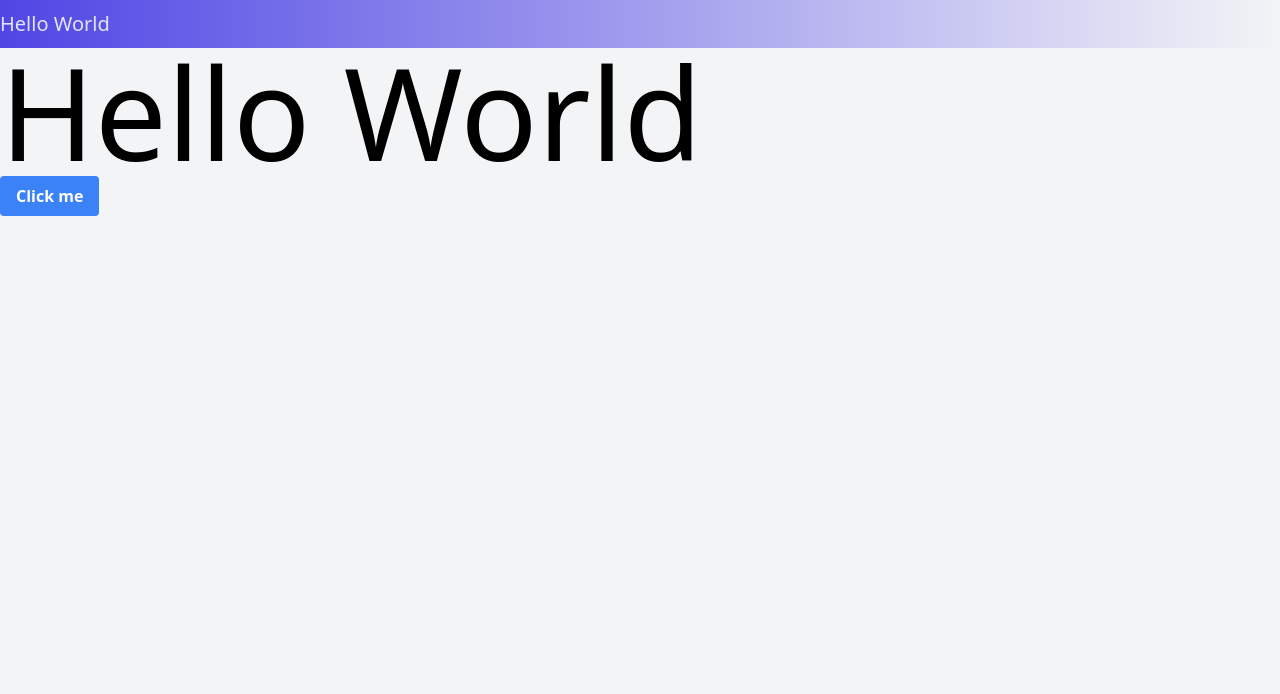
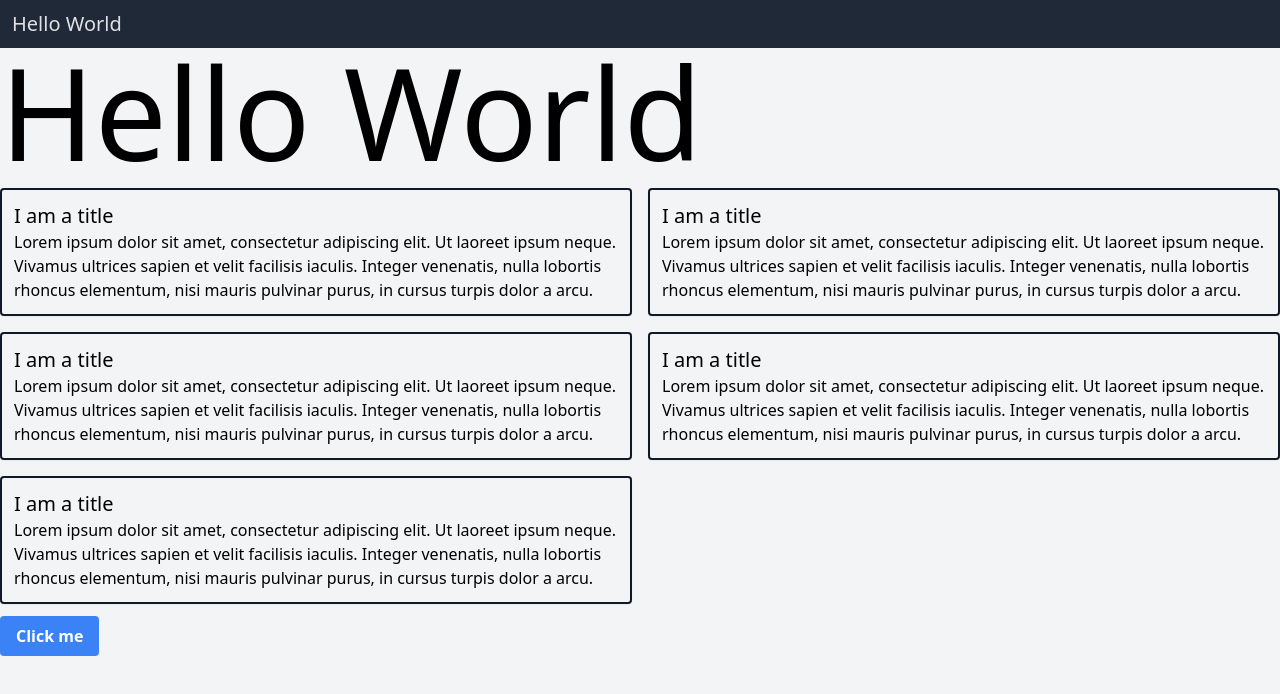
Before and after one commit to danielvarcas/website, a Next.js app: page / in a window 1280 px wide. Shown: the top 694 px of the page. Built offline with nearby package versions, Linux system fonts and the light colour scheme.

Commit message:
add Card

```diff
--- a/components/Button.tsx
+++ b/components/Button.tsx
@@ -1,6 +1,6 @@
-type Props = {
+interface Props {
   children?: React.ReactNode;
-};
+}
 
 export default function Button({ children }: Props): JSX.Element {
   return (
--- /dev/null
+++ b/components/Card.tsx
@@ -0,0 +1,13 @@
+interface Props {
+  title?: string;
+  children?: React.ReactNode;
+}
+
+export default function Card({ title, children }: Props): JSX.Element {
+  return (
+    <div className="border-2 border-gray-900 rounded p-3 shadow-sm hover:shadow-md">
+      <h2 className="text-xl font-medium">{title}</h2>
+      {children}
+    </div>
+  );
+}
--- a/components/Navbar.tsx
+++ b/components/Navbar.tsx
@@ -4,7 +4,7 @@ interface Props {
 
 export default function Navbar({ children }: Props): JSX.Element {
   return (
-    <nav className="flex items-center h-12 text-gray-100 text-opacity-90 bg-gradient-to-r from-indigo-600 to-light-blue-500">
+    <nav className="flex items-center h-12 p-3 text-gray-100 text-opacity-90 bg-gray-800">
       {children}
     </nav>
   );
--- a/pages/index.tsx
+++ b/pages/index.tsx
@@ -1,9 +1,12 @@
 import Head from "next/head";
 import Link from "next/link";
 import Button from "../components/Button";
+import Card from "../components/Card";
 import Navbar from "../components/Navbar";
 
 export default function Home(): JSX.Element {
+  const lorem =
+    "Lorem ipsum dolor sit amet, consectetur adipiscing elit. Ut laoreet ipsum neque. Vivamus ultrices sapien et velit facilisis iaculis. Integer venenatis, nulla lobortis rhoncus elementum, nisi mauris pulvinar purus, in cursus turpis dolor a arcu.";
   return (
     <div className="min-h-screen bg-gray-100">
       <Head>
@@ -21,6 +24,24 @@ export default function Home(): JSX.Element {
         <main>
           <h1 className="text-9xl">Hello World</h1>
 
+          <div className="grid grid-cols-1 sm:grid-cols-2 gap-4 my-3">
+            <Card title="I am a title">
+              <p>{lorem}</p>
+            </Card>
+            <Card title="I am a title">
+              <p>{lorem}</p>
+            </Card>
+            <Card title="I am a title">
+              <p>{lorem}</p>
+            </Card>
+            <Card title="I am a title">
+              <p>{lorem}</p>
+            </Card>
+            <Card title="I am a title">
+              <p>{lorem}</p>
+            </Card>
+          </div>
+
           <Button>Click me</Button>
         </main>
       </div>
```
